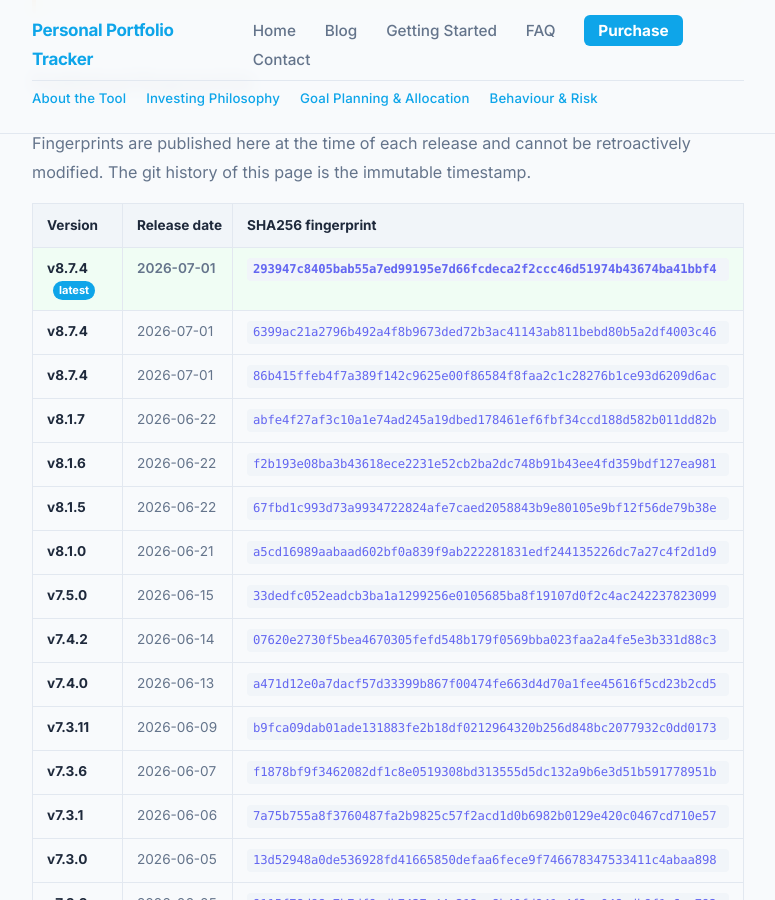
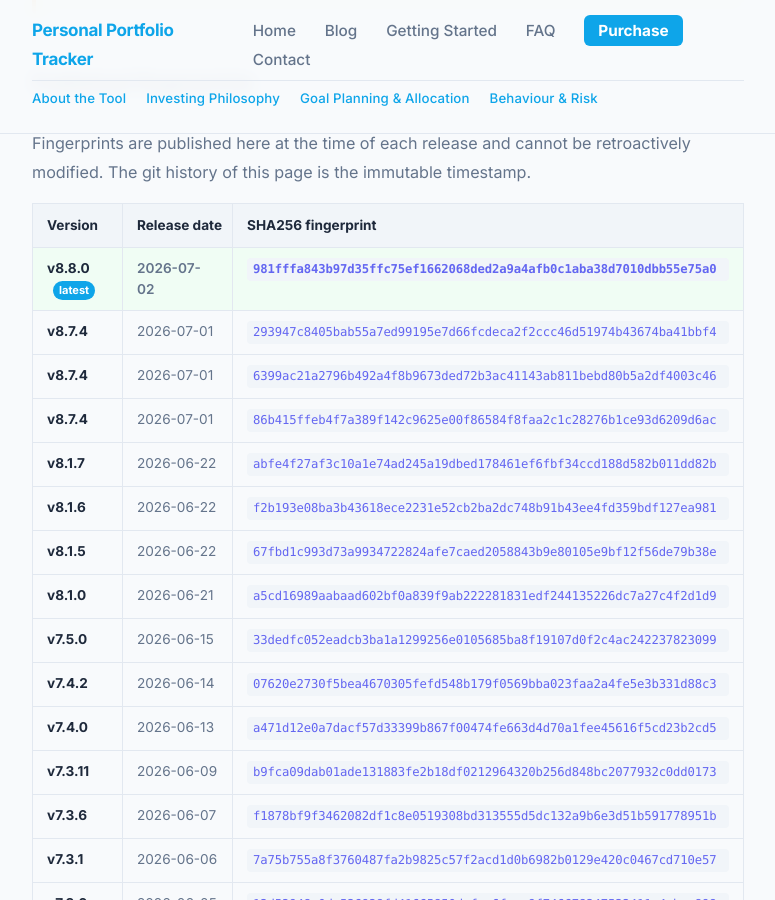
Before and after one commit to srikrishna2024/portfolio-tracker-blog, a Jekyll site: the page built from release-fingerprints/index.html, in a window 1280 px wide and 900 px high, scrolled down 976 px. Shown: the whole window, without its empty margins (252-1027 px from the left). Built offline with Jekyll 4.4.1, drawn with Linux system fonts in a browser that asks for light colours.

Commit message:
release: add v8.8.0 fingerprint

```diff
--- a/release-fingerprints/index.html
+++ b/release-fingerprints/index.html
@@ -40,7 +40,12 @@
       </thead>
       <tbody>
         <tr class="fp-current">
-          <td><strong>v8.7.4</strong> <span class="fp-badge">latest</span></td>
+          <td><strong>v8.8.0</strong> <span class="fp-badge">latest</span></td>
+          <td>2026-07-02</td>
+          <td><code class="fp-code">981fffa843b97d35ffc75ef1662068ded2a9a4afb0c1aba38d7010dbb55e75a0</code></td>
+        </tr>
+        <tr>
+          <td><strong>v8.7.4</strong></td>
           <td>2026-07-01</td>
           <td><code class="fp-code">293947c8405bab55a7ed99195e7d66fcdeca2f2ccc46d51974b43674ba41bbf4</code></td>
         </tr>
```
